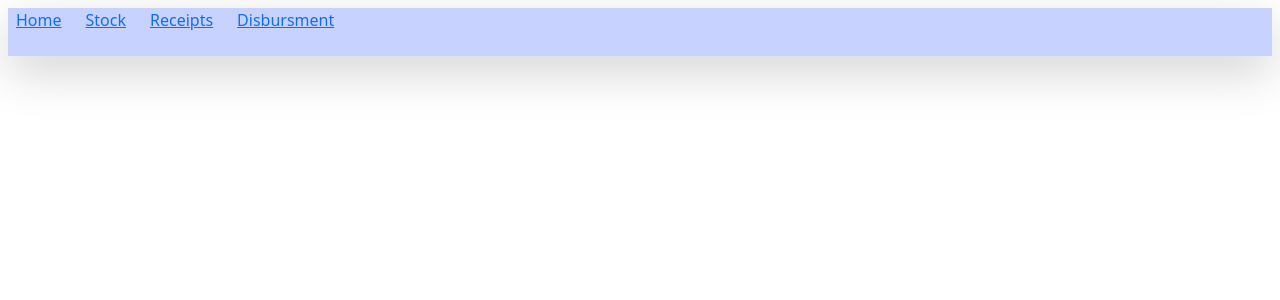
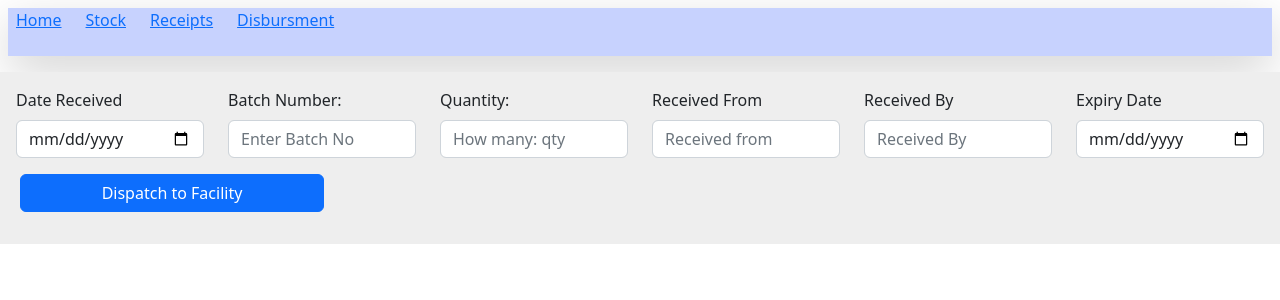
Before and after one commit to GakuruAlex/laboratory-stock-app, a React (Create React App) app: page /disbursment in a window 1280 px wide. Shown: the top 300 px of the page. Built offline with nearby package versions, Linux system fonts and the light colour scheme.

Commit message:
Stage 1 done

```diff
--- a/src/App.js
+++ b/src/App.js
@@ -7,6 +7,7 @@ import { Routes, Route, BrowserRouter } from "react-router-dom";
 
 import Receipts from './components/Receipts';
 import Disbursment from './components/Disbursment';
+import 'bootstrap/dist/css/bootstrap.css';
 
 function App() {
   return (
--- a/src/components/Disbursment.js
+++ b/src/components/Disbursment.js
@@ -1,10 +1,74 @@
 import React from 'react';
+import { Table,Button ,Form,Row,Col} from 'react-bootstrap';
 
-function Disbursment() {
+
+
+function Disbursment(props) {
+
+console.log("index of clicked inside disbursement",props)
+
     return (
     <React.Fragment>
 
-    </React.Fragment> );
+<div  className="w-85 p-3" style={{ backgroundColor: "#eee" }}>
+   <Form /*onSubmit={add} ref={formData}*/ >
+<Row>
+
+<Col>
+    <Form.Group controlId="formBasicDateReceived">
+        <Form.Label>Date Received</Form.Label>
+        <Form.Control type="date"  name="date_received"/>
+    </Form.Group>
+ </Col>
+ <Col>
+    <Form.Group controlId="formBasicBatchNumber">
+    <Form.Label>Batch Number:</Form.Label>
+    <Form.Control type="text" placeholder="Enter Batch No" name="batch_no"/>
+    </Form.Group>
+</Col>
+
+     <Col>
+     <Form.Group controlId="formBasicQuantity">
+        <Form.Label>Quantity:</Form.Label>
+        <Form.Control type="number" placeholder="How many: qty" name="quantity"/>
+    </Form.Group>
+     </Col>
+
+     <Col>
+    <Form.Group controlId="formBasicFrom">
+        <Form.Label>Received From</Form.Label>
+        <Form.Control type="text"  placeholder="Received from" name="received_from"/>
+    </Form.Group>
+    </Col>
+
+    <Col>
+     <Form.Group controlId="formBasicBy">
+        <Form.Label>Received By</Form.Label>
+        <Form.Control type="text" placeholder="Received By" name="received_by"/>
+    </Form.Group>
+     </Col>
+
+    <Col>
+    <Form.Group controlId="formBasicPrice">
+        <Form.Label>Expiry Date</Form.Label>
+        <Form.Control type="date"  name="expiry"/>
+    </Form.Group>
+    </Col>
+</Row>
+
+<Row  xs={4} className="w-100 p-3" style={{ backgroundColor: "#eee" }}>
+    <Button variant="primary"  type="submit">
+        Dispatch to Facility
+    </Button>
+</Row>
+    </Form>
+
+    </div>
+
+    </React.Fragment>
+
+    )
+
 }
 
 export default Disbursment;
--- a/src/components/NavBar.js
+++ b/src/components/NavBar.js
@@ -6,7 +6,7 @@ function NavBar() {
       <ul class="flex px-2 mt-2 mx-2 h-12 bg-indigo-200 shadow-lg shadow-indigo-500/50  ">
 
 <li class="mr-6 text-blue-500 hover:text-blue-800">
-    <NavLink  to="/">Home</NavLink>
+    <NavLink   to="/">Home</NavLink>
   </li>
   <li class="mr-6 text-blue-500 hover:text-blue-800">
     <NavLink  to="/stock">Stock</NavLink>
--- a/src/index.js
+++ b/src/index.js
@@ -1,17 +1,14 @@
 import React from "react";
-import ReactDOM from "react-dom/client";
+import ReactDOM from "react-dom";
 
-import App from "../src/App";
-
-const root = ReactDOM.createRoot(document.getElementById('root'));
-root.render(
-  <React.StrictMode>
-
-<App />
+import App from "./App";
 
 
-  </React.StrictMode>
-);
+
+
+
+ReactDOM.render(<App/>,document.getElementById('root'))
+
 
 // If you want to start measuring performance in your app, pass a function
 // to log results (for example: reportWebVitals(console.log))
--- a/src/server/db.json
+++ b/src/server/db.json
@@ -1,36 +1,100 @@
 {
-"receipts":[
-    {"id":0,
-"commodityName":"syphichek",
-"date":"2018-12-10T23:59:59.000Z",
-"receivedFrom":"Nakuru County",
-
-"quantity":6,
-"batchNo":"2341X",
-"expiry":"2022-07-31",
-
-"name":"Njuguna"
+  "receipts": [
+    {
+      "id": 0,
+      "date": "2018-12-10T23:59:59.000Z",
+      "receivedFrom": "Nakuru County",
+      "quantity": 6,
+      "batchNo": "2341X",
+      "expiry": "2022-07-31",
+      "name": "Njuguna"
+    },
+    {
+      "dateReceived": "2022-10-10",
+      "batchNo": "heloo",
+      "receivedFrom": "Jane",
+      "quantity": 12,
+      "receivedBy": "world",
+      "expiry": "2022-10-28",
+      "id": 1
+    },
+    {
+      "dateReceived": "2022-10-10",
+      "batchNo": "heloo",
+      "receivedFrom": "Jane",
+      "quantity": 12,
+      "receivedBy": "world",
+      "expiry": "2022-10-28",
+      "id": 2
+    },
+    {
+      "dateReceived": "2022-09-06",
+      "batchNo": "abcdy1234",
+      "receivedFrom": "john",
+      "quantity": 15,
+      "receivedBy": "jane",
+      "expiry": "2022-10-11",
+      "id": 3
+    },
 
 
+    {
+      "dateReceived": "2022-08-09",
+      "batchNo": "cd43211",
+      "receivedFrom": "kip",
+      "quantity": 50,
+      "receivedBy": "jane",
+      "expiry": "2022-11-16",
+      "id": 4
+    },
+
+    {
+      "dateReceived": "2022-09-06",
+      "batchNo": "X5423b",
+      "receivedFrom": "john Doe",
+      "quantity": 75,
+      "receivedBy": "Jane Doe",
+      "expiry": "2022-10-31",
+      "id": 5
+    },
+    {
+      "dateReceived": "2022-08-09",
+      "batchNo": "xyz234",
+      "receivedFrom": "Jane Doe John",
+      "quantity": 45,
+      "receivedBy": "John Jane Doe",
+      "expiry": "2022-10-27",
+      "id": 6
+    },
+    {
+      "dateReceived": "2022-10-10",
+      "batchNo": "yzx532",
+      "receivedFrom": "John",
+      "quantity": 100,
+      "receivedBy": "Alex",
+      "expiry": "2022-10-31",
+      "id": 7
+    }
+  ],
+  "disbursement": [
+    {
+      "batchNo": "syphichek",
+      "id": 0,
+      "date": "2018-12-10",
+      "docNo": "4732",
+      "quantity": 3,
+      "destination": "Karagita",
+      "name": "Jane Doe"
+    }
+  ],
+  "stock": [
+    {
+      "batchNo": "1234XYZ",
+      "expiry": "2018-12-22",
+      "balance": 3,
+      "unitValue": 25,
+      "totalValue": 75,
+      "id": 0
+    }
+  ]
 }
-],
-"disbursement":[
-{ "commodityName":"syphichek",
-"id":0,
-"date":"2018-12-10",
-"docNo":"4732",
-"quantity":3,
-"destination":"Karagita",
-"name":"Cate"
-
-}
-],
-"stock":[
-    {"commodityName":"syphichek",
-"expiry":"2018-12-22",
- "balance":3,
-"unitValue":25,
-"totalValue":75,
-"id":0
-}]
-}
```
Also changed, not shown: src/index.html (added, +18 -0 lines), src/App.css (line endings or trailing spaces).
